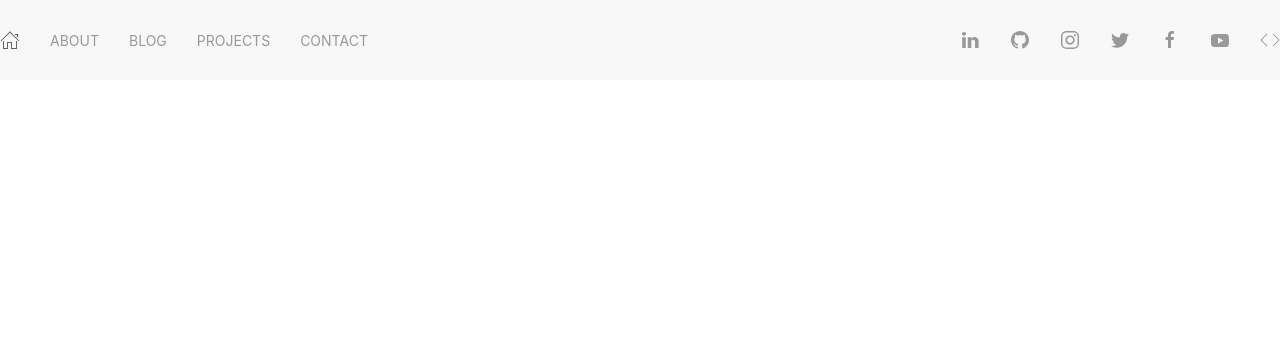
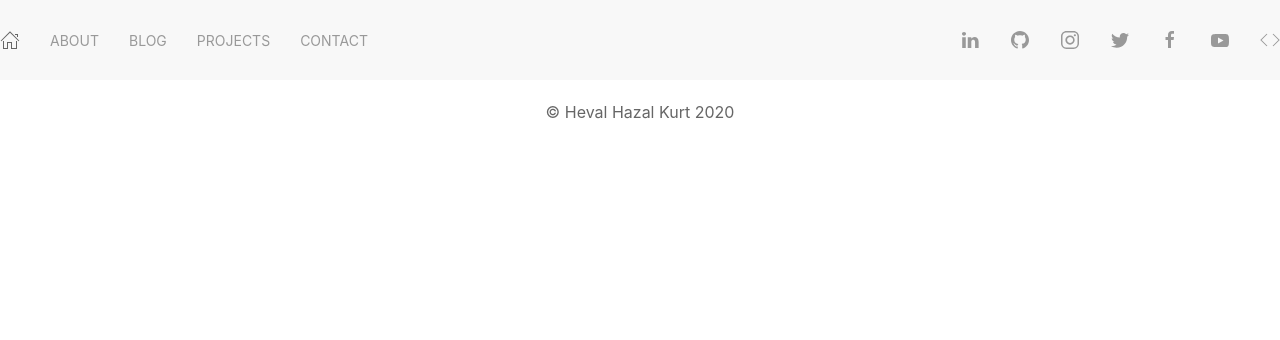
Before and after one commit to hevalhazalkurt/hhk_personal_website, a Django app: page /blog/ in a window 1280 px wide. Shown: the top 340 px of the page. Run offline with Django 3.2, Linux system fonts and the light colour scheme; data that the repository does not hold is empty; some libraries are stand-ins or nearby versions.

Commit message:
Added copright line

```diff
--- a/hhk_web/blog/templates/blog/base.html
+++ b/hhk_web/blog/templates/blog/base.html
@@ -48,7 +48,10 @@
   <div class="uk-container">
     {% block content %}
     {% endblock %}
+
+    <p class="uk-text-center">© Heval Hazal Kurt {% now "Y" %}</p>
   </div>
+
 
   <script src="https://cdn.jsdelivr.net/npm/uikit@3.3.3/dist/js/uikit.min.js"></script>
   <script src="https://cdn.jsdelivr.net/npm/uikit@3.3.3/dist/js/uikit-icons.min.js"></script>
```
